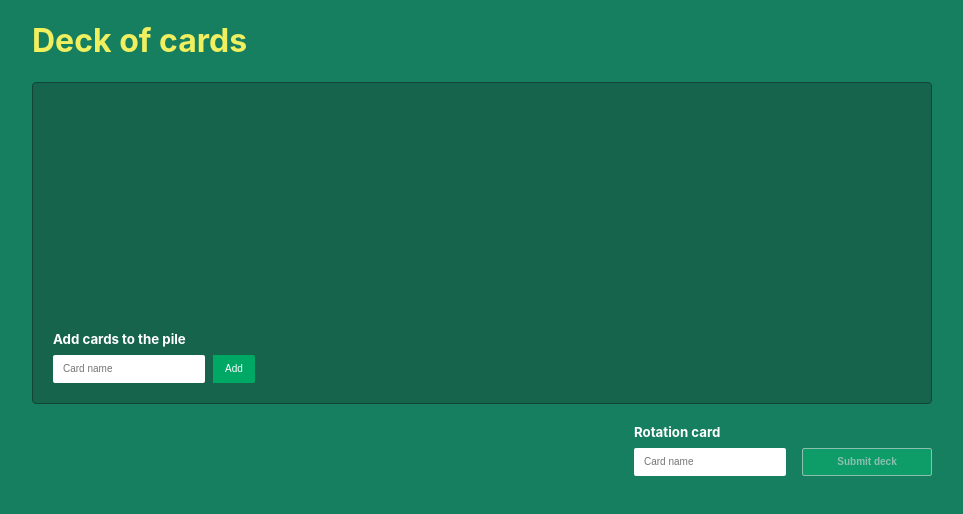
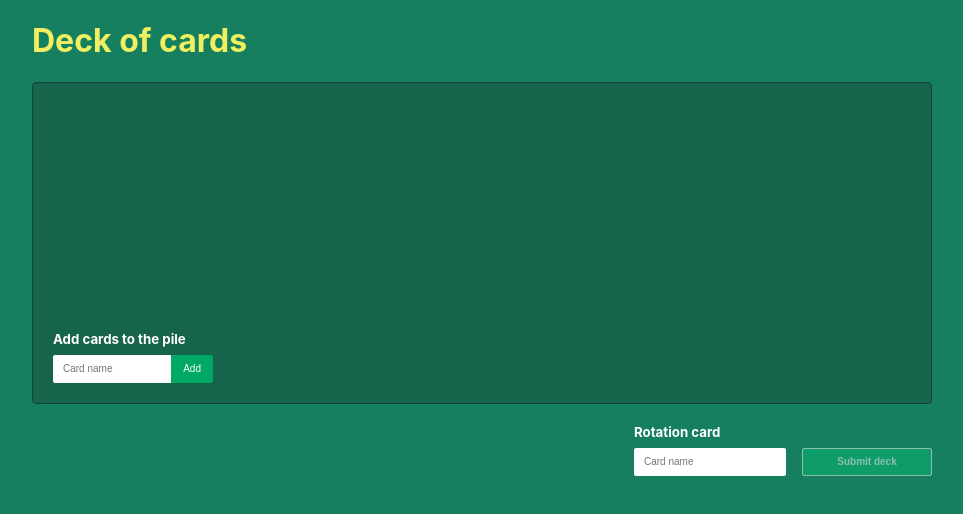
Before and after one commit to nelsoneldoro/deck-of-cards, a React (Create React App) app: page /deck/new in a window 1280 px wide. Shown: the top 514 px of the page, without its empty margins (158-1121 px from the left). Built offline with nearby package versions, Linux system fonts and the light colour scheme.

Commit message:
fix(SubmitCardInput): textinput space from button

```diff
--- a/src/components/CardTextInput/CardTextInput.tsx
+++ b/src/components/CardTextInput/CardTextInput.tsx
@@ -4,12 +4,13 @@ import styles from './CardTextInput.module.css';
 
 export interface CardTextInputProps {
   value: string;
+  className?: string;
   error?: boolean;
   onChange: (value: string) => void;
   onSubmit?: () => void;
 }
 
-const CardTextInput = ({value, error, onChange, onSubmit}: CardTextInputProps) => {
+const CardTextInput = ({value, className, error, onChange, onSubmit}: CardTextInputProps) => {
   const handleEnter = React.useCallback(
     (evt: React.KeyboardEvent) => {
       if (evt.key === 'Enter') {
@@ -29,6 +30,7 @@ const CardTextInput = ({value, error, onChange, onSubmit}: CardTextInputProps) =
   return (
     <div className={styles.root}>
       <TextInput
+        className={className}
         value={value}
         placeholder="Card name"
         maxLength={2}
--- a/src/components/SubmitCardInput/SubmitCardInput.module.css
+++ b/src/components/SubmitCardInput/SubmitCardInput.module.css
@@ -3,10 +3,12 @@
   display: flex;
   justify-content: center;
   height: 28px;
+  width: 160px;
 }
 
 .input {
   border-radius: 2px 0px 0px 2px;
+  width: 100%;
 }
 
 .button {
--- a/src/components/SubmitCardInput/SubmitCardInput.tsx
+++ b/src/components/SubmitCardInput/SubmitCardInput.tsx
@@ -14,7 +14,13 @@ const SubmitCardInput = ({buttonLabel, onSubmit}: Props) => {
 
   return (
     <div className={styles.root}>
-      <CardTextInput error={error} value={text} onChange={setText} onSubmit={handleSubmit} />
+      <CardTextInput
+        className={styles.input}
+        error={error}
+        value={text}
+        onChange={setText}
+        onSubmit={handleSubmit}
+      />
       <Button className={styles.button} onClick={handleSubmit}>
         {buttonLabel}
       </Button>
```
